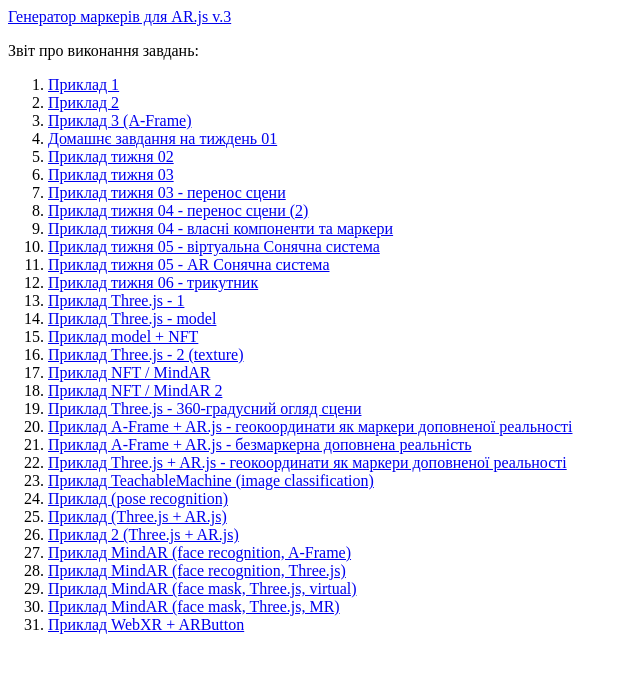
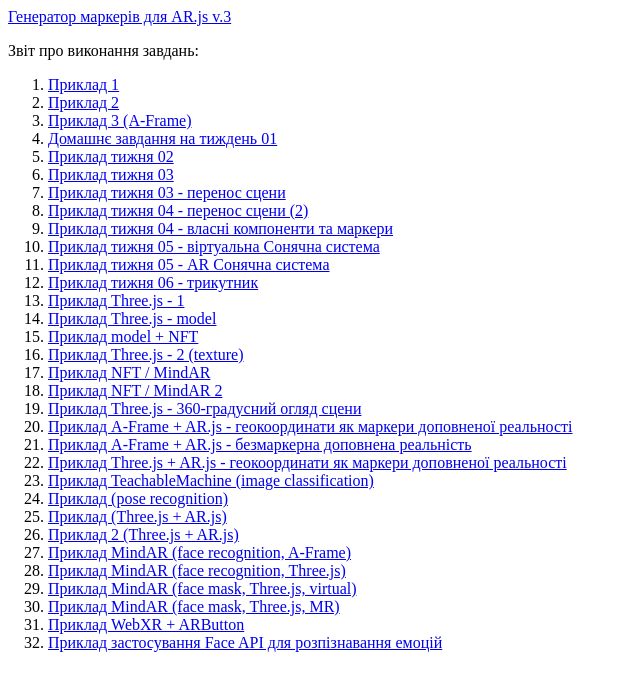
Before and after one commit to volverina/MFm-22, a plain HTML site: page index.html in a window 1280 px wide. Shown: the whole page, without its empty margins (0-640 px from the left). Drawn offline with Linux system fonts and the light colour scheme.

Commit message:
Add files via upload

```diff
--- a/index.html
+++ b/index.html
@@ -40,6 +40,7 @@
 		</li> <li><a href="week14/facemask.html" target="_blank">Приклад MindAR (face mask, Three.js, virtual)</a></li>
 		</li> <li><a href="week14/facemask2.html" target="_blank">Приклад MindAR (face mask, Three.js, MR)</a></li>
 		</li> <li><a href="week15/webxr.html" target="_blank">Приклад WebXR + ARButton</a></li>
+		</li> <li><a href="week16/face_api.html" target="_blank">Приклад застосування Face API для розпізнавання емоцій</a></li>
 		</ol>
 	</body>
 </html>
```
